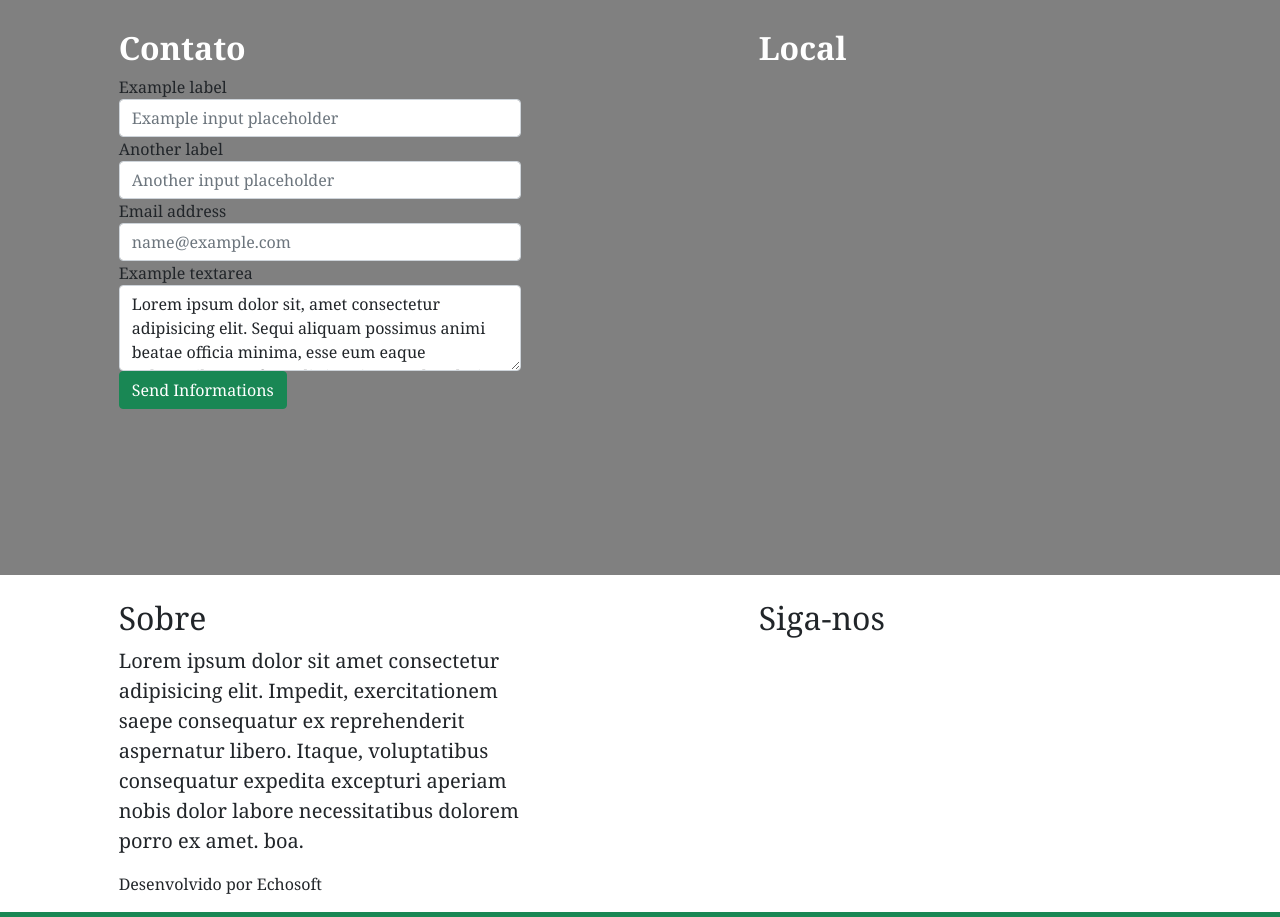
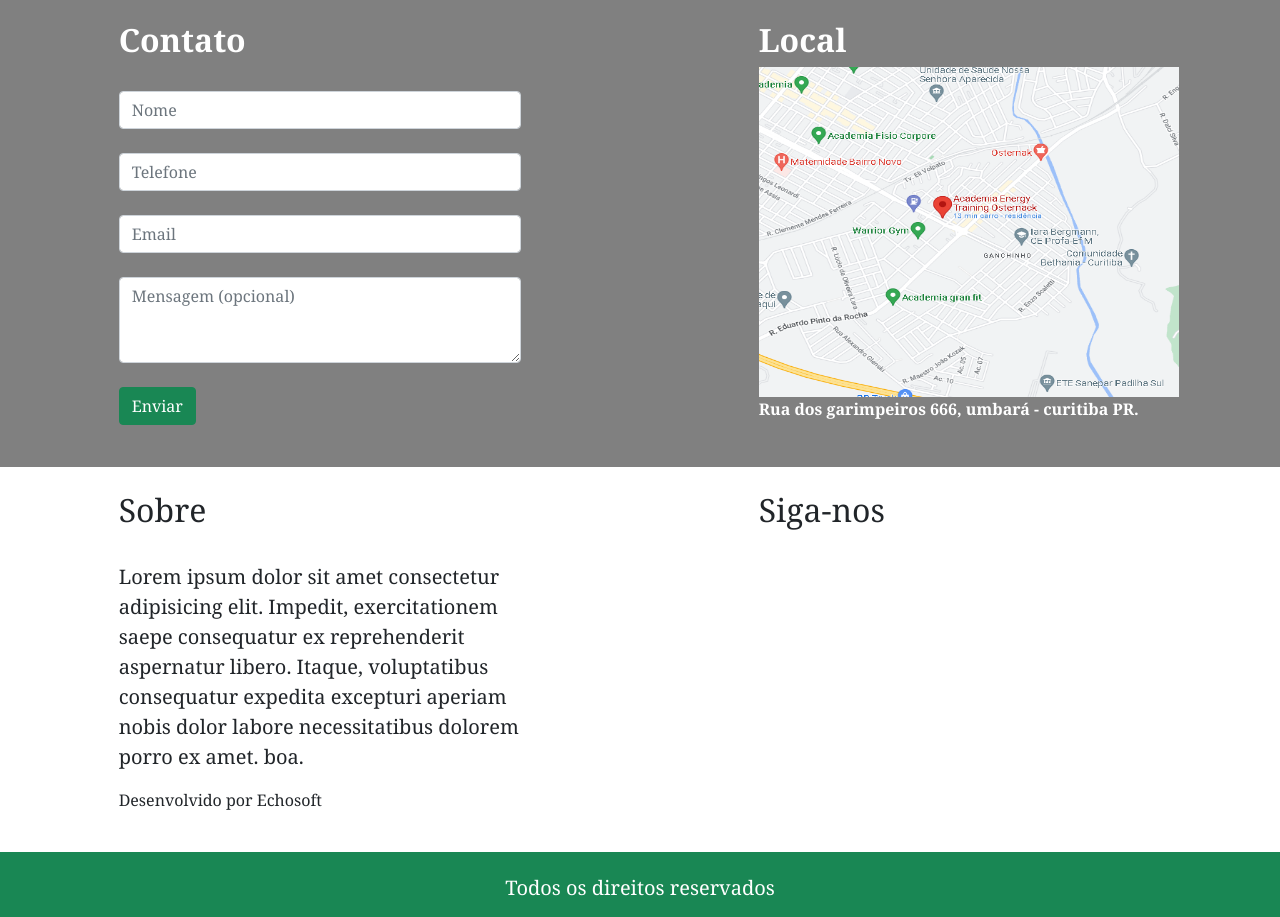
Before and after one commit to gabriel447/site_academia, a website: page index.html in a window 1280 px wide. Shown: the part 1880-2797 px from the top of the page. Drawn offline with nearby package versions, Linux system fonts and the light colour scheme.

Commit message:
'quase-final'

```diff
--- a/index.html
+++ b/index.html
@@ -18,7 +18,7 @@
                 <img src="./src/logo.png" width="100" height="100">
             </a>
         </div>
-        <div class="pt-4">
+        <div class="pt-3">
             <ul style="list-style: none;">
                 <li class="list-group-horizontal p-3">
                     <a class="text-white text-decoration-none p-3" style="font-size: x-large; font-weight: bold;"
@@ -126,37 +126,38 @@
         <h2 class="text-white container col-sm-4" style="font-weight: bold;">Contato</h2>
         <h2 class="text-white container col-sm-4" style="font-weight: bold;">Local</h2>
     </div>
-        <div style="background-color: gray; height: 500px;">
+        <div style="background-color: gray; height: 400px;">
 
             <div class="d-flex">
             <div class="container col-sm-4" >
                 <form>
                     <div class="form-group w-100">
-                        <label for="formGroupExampleInput">Example label</label>
-                        <input type="text" class="form-control" id="formGroupExampleInput"
-                            placeholder="Example input placeholder">
+                        <label for=""></label>
+                        <input required type="text" class="form-control" id="formGroupExampleInput"
+                            placeholder="Nome">
                     </div>
                     <div class="form-group w-100">
-                        <label for="formGroupExampleInput2">Another label</label>
-                        <input type="text" class="form-control" id="formGroupExampleInput2"
-                            placeholder="Another input placeholder">
+                        <label for=""></label>
+                        <input required type="number" class="form-control" id="formGroupExampleInput2"
+                            placeholder="Telefone">
                     </div>
                     <div class="form-group  w-100 ">
-                        <label for="exampleFormControlInput1">Email address</label>
-                        <input type="email" class="form-control" id="exampleFormControlInput1"
-                            placeholder="name@example.com">
+                        <label for=""></label>
+                        <input required type="email" class="form-control" id="exampleFormControlInput1"
+                            placeholder="Email">
                     </div>
-                    <div class="form-group w-100">
-                        <label for="exampleFormControlTextarea1">Example textarea</label>
+                    <div class="form-group w-100 mb-4">
+                        <label for=""></label>
                         <textarea class="form-control" id="exampleFormControlTextarea1"
-                            rows="3">Lorem ipsum dolor sit, amet consectetur adipisicing elit. Sequi aliquam possimus animi beatae officia minima, esse eum eaque voluptatibus perferendis ipsa in reprehenderit corporis dolorem consequuntur itaque, tempore deleniti saepe!</textarea>
+                            rows="3" placeholder="Mensagem (opcional)"></textarea>
                     </div>
-                    <button type="submit" class="btn btn-success mb-2">Send Informations</button>
+                    <button type="submit" class="btn btn-success mb-2">Enviar</button>
                 </form>
             </div>
 
             <div class="container col-sm-4">
-
+                <img src="./src/maps.png" width="420" height="330">
+                <p class="text-white" style="font-weight: bold;">Rua dos garimpeiros 666, umbará - curitiba PR.</p>
             </div>
         </div>
     </div>
@@ -165,9 +166,9 @@
 
     <!-- footer -->
     <div class="jumbotron jumbotron-fluid m-0 pt-4 d-flex">
-        <div class="container col-sm-4">
+        <div class="container col-sm-4 pb-4">
             <h2>Sobre</h2>
-            <p class="lead">Lorem ipsum dolor sit amet consectetur adipisicing elit. Impedit, exercitationem saepe
+            <p class="lead pt-4">Lorem ipsum dolor sit amet consectetur adipisicing elit. Impedit, exercitationem saepe
                 consequatur ex reprehenderit aspernatur libero. Itaque, voluptatibus consequatur expedita excepturi
                 aperiam nobis dolor labore necessitatibus dolorem porro ex amet.
                 boa.</p>
@@ -179,9 +180,19 @@
     </div>
     <!-- footer -->
 
+    <!-- botao do whatsapp -->
+    <div>
+    <a href="https://api.whatsapp.com/send?l=pt&amp;phone=55041999999"><img
+        src="./src/whatsapp.png" style="height:150px; position:fixed; bottom: 40px; right:
+        25px; z-index:99999;" data-selector="img"></a>
+    </div>
+    <!-- botao do whatsapp -->
+
+    <!-- rodapé -->
     <div class="p-4 bg-success d-flex justify-content-center">
         <h5 class="text-white">Todos os direitos reservados</h5>
     </div>
+    <!-- rodapé -->
 
 </body>
 
--- a/style/styles.css
+++ b/style/styles.css
@@ -22,7 +22,7 @@
 
 .promo h1 {
     font-weight: bold;
-    font-size: 45px;
+    font-size: 46px;
 }
 
 .aproveite {
```
Also changed, not shown: src/maps.png (added), src/whatsapp.png (added).
